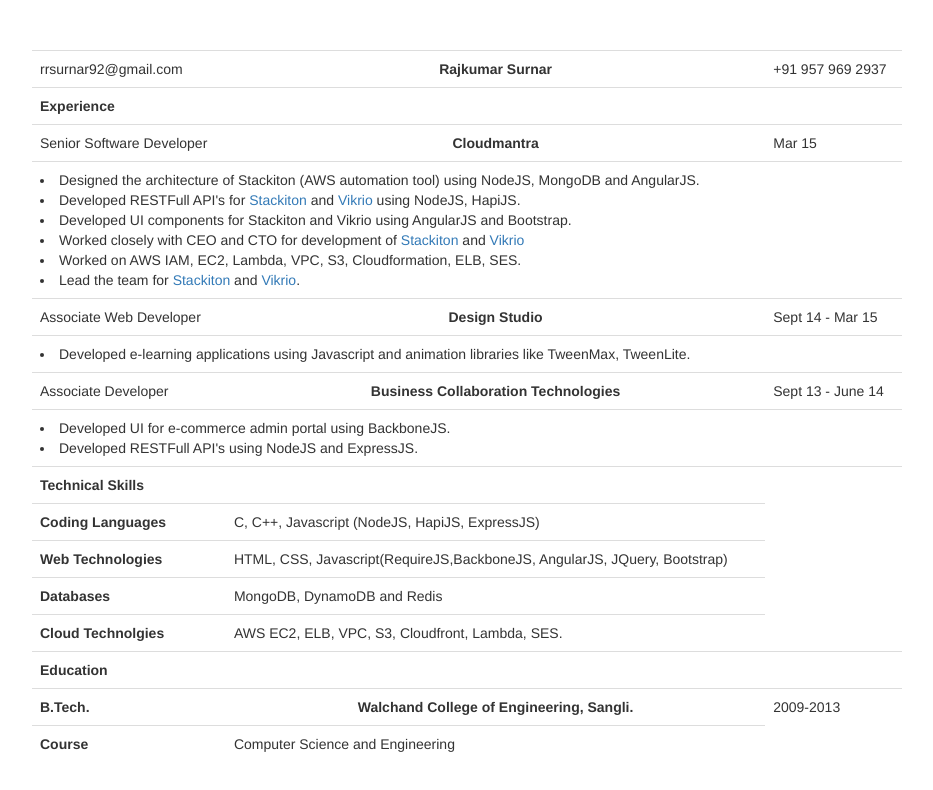
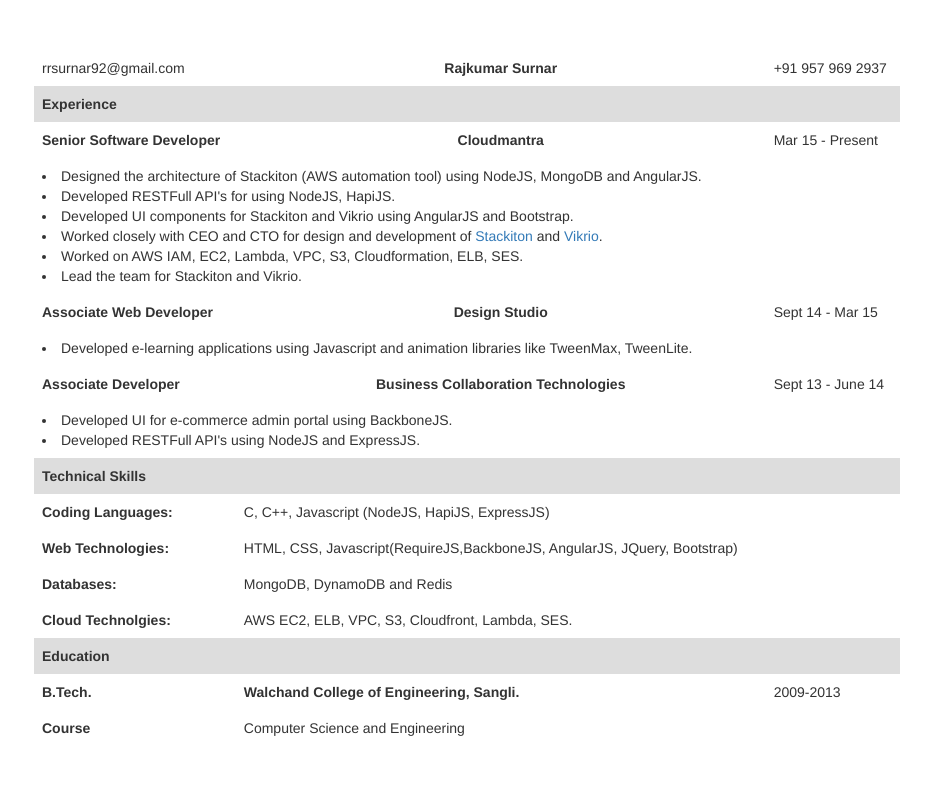
Before and after one commit to rajkumar-surnar/rajkumar-surnar.github.io, a plain HTML site: page index.html in a window 1280 px wide. Shown: the whole page, without its empty margins (173-1106 px from the left). Drawn offline with nearby package versions, Linux system fonts and the light colour scheme.

Commit message:
First Final

```diff
--- a/index.html
+++ b/index.html
@@ -3,11 +3,24 @@
   	<meta name="charset" content="UTF-8">
   	<meta http-equiv="X-UA-Compatible" content="IE=edge,chrome=1">
   	<title>Rajkumar Surnar | MEAN Stack Developer</title>
-	 <link rel="stylesheet" href="https://maxcdn.bootstrapcdn.com/bootstrap/3.3.7/css/bootstrap.min.css">
+	<link rel="stylesheet" href="https://maxcdn.bootstrapcdn.com/bootstrap/3.3.7/css/bootstrap.min.css">
   </head>
+  <style type="text/css">
+  	.table>tbody>tr>td, .table>tbody>tr>th,
+  	.table>tfoot>tr>td, .table>tfoot>tr>th,
+  	.table>thead>tr>td, .table>thead>tr>th{
+  		border-top: none;
+  	}
+  	.borderTop {
+  		border-top: 1px solid #ddd;
+  	}
+  	.backColor {
+  		background-color: #ddd;
+  	}
+  </style>
 <body>
-	<div class="container" style="width:900px;margin-top: 50px;">
-	  	<table class="table">
+	<div class="container" style="width:70%;margin-top: 50px;">
+	  	<table class="table" style="border:none;">
 	    	<tbody>
 	      		<tr>
 			        <td>rrsurnar92@gmail.com</td>
@@ -15,27 +28,27 @@
 			        <td>+91 957 969 2937</td>
 	      		</tr>
 	      		<tr>
-	      			<td colspan="3">
+	      			<td colspan="3" class="borderTop backColor">
 	      				<strong>Experience</strong>
 	      			</td>
 	      		</tr>
 	      		<tr>
-			        <td>Senior Software Developer</td>
+			        <td><strong>Senior Software Developer</strong></td>
 			        <td style="text-align: center;"><strong>Cloudmantra</strong></td>
-			        <td>Mar 15</td>
+			        <td>Mar 15 - Present</td>
 			   	</tr>
 			   	<tr>
 			   		<td colspan="3">
 			   			<li>Designed the architecture of Stackiton (AWS automation tool) using NodeJS, MongoDB and AngularJS.</li>
-			   			<li>Developed RESTFull API's for <a href="http://www.stackiton.cloud/#/aboutUs">Stackiton</a> and <a href="http://www.vikrio.com/about-us/">Vikrio</a> using NodeJS, HapiJS.</li>
+			   			<li>Developed RESTFull API's for using NodeJS, HapiJS.</li>
 			   			<li>Developed UI components for Stackiton and Vikrio using AngularJS and Bootstrap.</li>
-			   			<li>Worked closely with CEO and CTO for development of <a href="http://www.stackiton.cloud/#/aboutUs">Stackiton</a> and <a href="http://www.vikrio.com/about-us/">Vikrio</a></li>
+			   			<li>Worked closely with CEO and CTO for design and development of <a href="http://www.stackiton.cloud/#/aboutUs" target="_blank">Stackiton</a> and <a href="http://www.vikrio.com/about-us/" target="_blank">Vikrio</a>.</li>
 			   			<li>Worked on AWS IAM, EC2, Lambda, VPC, S3, Cloudformation, ELB, SES.</li>
-			   			<li>Lead the team for <a href="http://www.stackiton.cloud/#/aboutUs">Stackiton</a> and <a href="http://www.vikrio.com/about-us/">Vikrio</a>.</li>
+			   			<li>Lead the team for Stackiton and Vikrio.</li>
 			   		</td>
 			   	</tr>
 			   	<tr>
-			        <td>Associate Web Developer</td>
+			        <td><strong>Associate Web Developer</strong></td>
 			        <td style="text-align: center;"><strong>Design Studio</strong></td>
 			        <td>Sept 14 - Mar 15</td>
 			   	</tr>
@@ -45,7 +58,7 @@
 			   		</td>
 			   	</tr>
 			   	<tr>
-			        <td>Associate Developer</td>
+			        <td><strong>Associate Developer</strong></td>
 			        <td style="text-align: center;"><strong>Business Collaboration Technologies</strong></td>
 			        <td>Sept 13 - June 14</td>
 			   	</tr>
@@ -56,34 +69,34 @@
 			   		</td>
 			   	</tr>
 			   	<tr>
-	      			<td colspan="3">
+	      			<td colspan="3" class="borderTop backColor">
 	      				<strong>Technical Skills</strong>
 	      			</td>
 	      		</tr>
 	      		<tr>
-			        <td><strong>Coding Languages</strong></td>
+			        <td><strong>Coding Languages:</strong></td>
 			        <td>C, C++, Javascript (NodeJS, HapiJS, ExpressJS)</td>
 			   	</tr>
 	      		<tr>
-			        <td><strong>Web Technologies</strong></td>
+			        <td><strong>Web Technologies:</strong></td>
 			        <td>HTML, CSS, Javascript(RequireJS,BackboneJS, AngularJS, JQuery, Bootstrap)</td>
 			   	</tr>
 	      		<tr>
-			        <td><strong>Databases</strong></td>
+			        <td><strong>Databases:</strong></td>
 			        <td>MongoDB, DynamoDB and Redis</td>
 			   	</tr>
 			   	<tr>
-			        <td><strong>Cloud Technolgies</strong></td>
+			        <td><strong>Cloud Technolgies:</strong></td>
 			        <td>AWS EC2, ELB, VPC, S3, Cloudfront, Lambda, SES.</td>
 			   	</tr>
 			   	<tr>
-	      			<td colspan="3">
+	      			<td colspan="3" class="borderTop backColor">
 	      				<strong>Education</strong>
 	      			</td>
 	      		</tr>
 	      		<tr>
 			        <td><strong>B.Tech.</strong></td>
-			        <td style="text-align: center;"><strong>Walchand College of Engineering, Sangli.</strong></td>
+			        <td><strong>Walchand College of Engineering, Sangli.</strong></td>
 			        <td>2009-2013</td>
 			   	</tr>
 			   	<tr>
```
